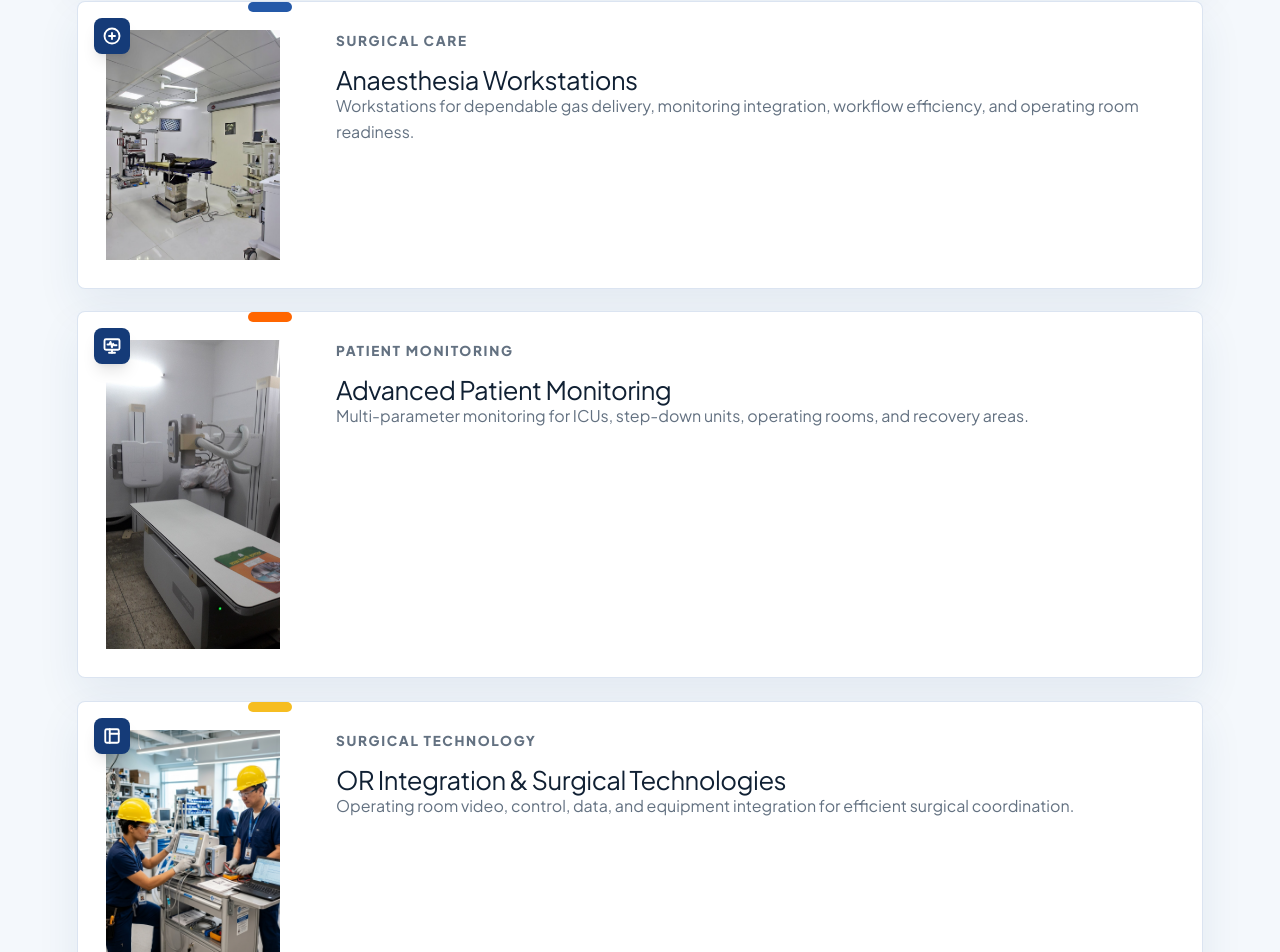
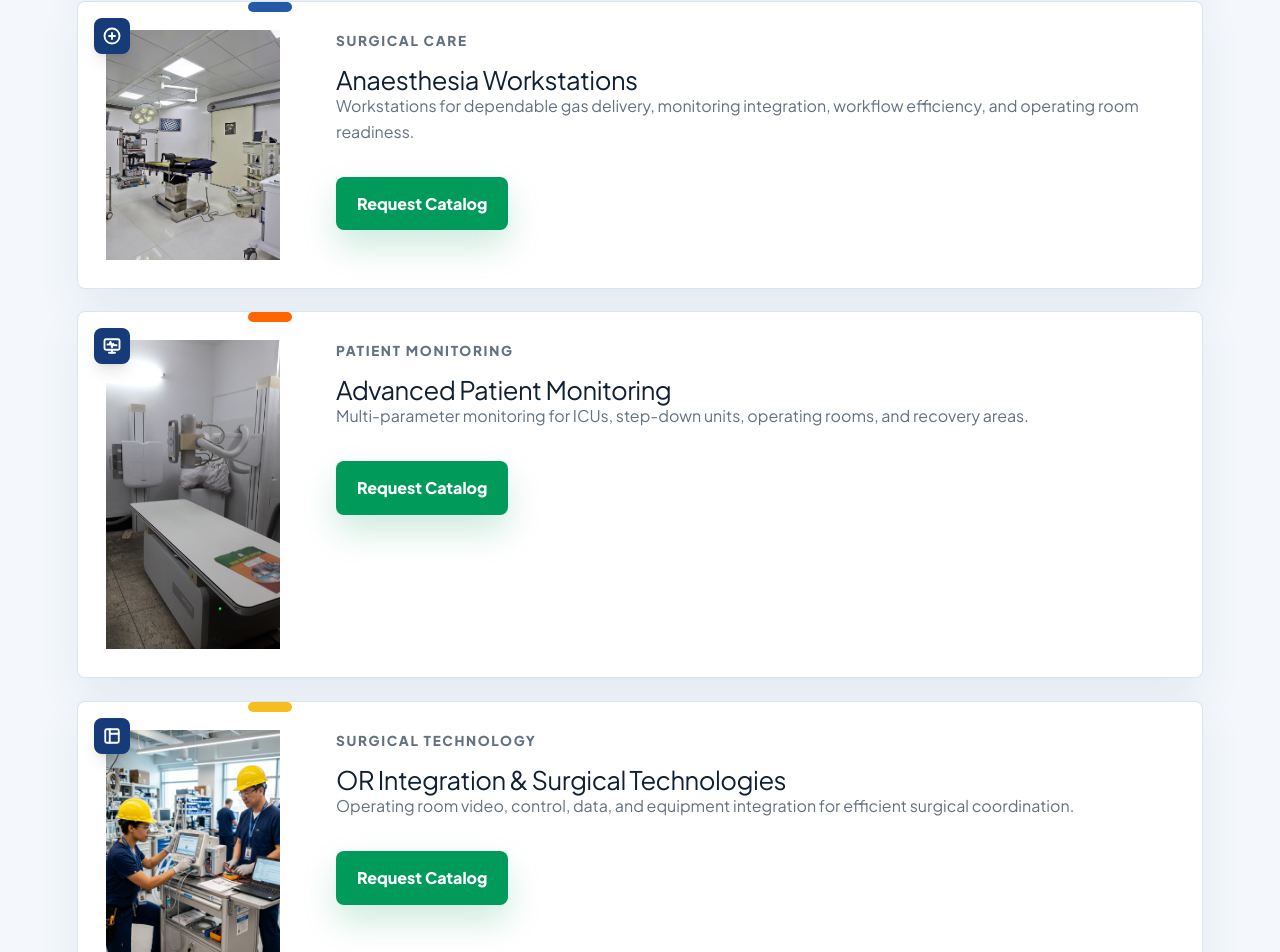
Before and after one commit to PRG7864/Innobeats-Healthcare-main, a React (Vite) app: page /critical-care-surgical-solutions.html in a window 1280 px wide. Shown: the part 1063-2015 px from the top of the page. Built offline with nearby package versions, Linux system fonts and the light colour scheme.

Commit message:
added btns on p page

```diff
--- a/src/index.css
+++ b/src/index.css
@@ -401,14 +401,28 @@ h3 {
 }
 
 .button.secondary {
+  color: #000000;
+  border-color: rgba(21, 59, 120, 0.25);
+  background: rgba(21, 59, 120, 0.05);
+}
+
+.button.secondary:hover {
+  color: #000000;
+  border-color: rgba(21, 59, 120, 0.6);
+  background: rgba(21, 59, 120, 0.12);
+}
+
+/* White secondary buttons specifically for dark hero background on Homepage */
+.hero .button.secondary {
   color: #ffffff;
   border-color: rgba(255, 255, 255, 0.46);
   background: rgba(255, 255, 255, 0.1);
 }
 
-.button.secondary:hover {
+.hero .button.secondary:hover {
   border-color: #ffffff;
   background: rgba(255, 255, 255, 0.22);
+  color: #ffffff;
 }
 
 .button.light {
--- a/src/pages/CategoryCardiac.jsx
+++ b/src/pages/CategoryCardiac.jsx
@@ -90,8 +90,8 @@ function CategoryCardiac() {
                   for cardiac departments.
                 </p>
                 <div className="card-actions">
-                  <Link className="button secondary" to="/contact.html">
-                    Request Details
+                  <Link className="button primary" to="/contact.html">
+                    Request Catalog
                   </Link>
                 </div>
               </div>
--- a/src/pages/CategoryOperatingTheatre.jsx
+++ b/src/pages/CategoryOperatingTheatre.jsx
@@ -96,8 +96,8 @@ function CategoryOperatingTheatre() {
                   maintenance planning.
                 </p>
                 <div className="card-actions">
-                  <Link className="button secondary" to="/contact.html">
-                    Plan a Project
+                  <Link className="button primary" to="/contact.html">
+                    Request Catalog
                   </Link>
                 </div>
               </div>
--- a/src/pages/CriticalCareSurgicalSolutions.jsx
+++ b/src/pages/CriticalCareSurgicalSolutions.jsx
@@ -81,8 +81,8 @@ function CriticalCareSurgicalSolutions() {
                 readiness.
               </p>
               <div className="card-actions">
-                <Link className="button secondary" to="/contact.html">
-                  Request Details
+                <Link className="button primary" to="/contact.html">
+                  Request Catalog
                 </Link>
               </div>
             </div>
@@ -112,8 +112,8 @@ function CriticalCareSurgicalSolutions() {
               <h3>Advanced Patient Monitoring</h3>
               <p>Multi-parameter monitoring for ICUs, step-down units, operating rooms, and recovery areas.</p>
               <div className="card-actions">
-                <Link className="button secondary" to="/contact.html">
-                  Request Details
+                <Link className="button primary" to="/contact.html">
+                  Request Catalog
                 </Link>
               </div>
             </div>
@@ -142,8 +142,8 @@ function CriticalCareSurgicalSolutions() {
               <h3>OR Integration &amp; Surgical Technologies</h3>
               <p>Operating room video, control, data, and equipment integration for efficient surgical coordination.</p>
               <div className="card-actions">
-                <Link className="button secondary" to="/contact.html">
-                  Request Details
+                <Link className="button primary" to="/contact.html">
+                  Request Catalog
                 </Link>
               </div>
             </div>
--- a/src/pages/ImagingOncologyPlatforms.jsx
+++ b/src/pages/ImagingOncologyPlatforms.jsx
@@ -79,8 +79,8 @@ function ImagingOncologyPlatforms() {
                 planning.
               </p>
               <div className="card-actions">
-                <Link className="button secondary" to="/contact.html">
-                  Request Details
+                <Link className="button primary" to="/contact.html">
+                  Request Catalog
                 </Link>
               </div>
             </div>
@@ -111,8 +111,8 @@ function ImagingOncologyPlatforms() {
                 decision-making.
               </p>
               <div className="card-actions">
-                <Link className="button secondary" to="/contact.html">
-                  Request Details
+                <Link className="button primary" to="/contact.html">
+                  Request Catalog
                 </Link>
               </div>
             </div>
--- a/src/pages/TurnkeyHospitalInfrastructure.jsx
+++ b/src/pages/TurnkeyHospitalInfrastructure.jsx
@@ -82,8 +82,8 @@ function TurnkeyHospitalInfrastructure() {
                 service access.
               </p>
               <div className="card-actions">
-                <Link className="button secondary" to="/contact.html">
-                  Request Details
+                <Link className="button primary" to="/contact.html">
+                  Request Catalog
                 </Link>
               </div>
             </div>
@@ -111,8 +111,8 @@ function TurnkeyHospitalInfrastructure() {
               <h3>Smart OR Integration &amp; Nurse Call Systems</h3>
               <p>Room controls, communication workflows, nurse call, and integrated theatre technology for operational visibility.</p>
               <div className="card-actions">
-                <Link className="button secondary" to="/contact.html">
-                  Request Details
+                <Link className="button primary" to="/contact.html">
+                  Request Catalog
                 </Link>
               </div>
             </div>
```
Also changed, not shown: 5 other files (tests, documents, lock files or other folders).
